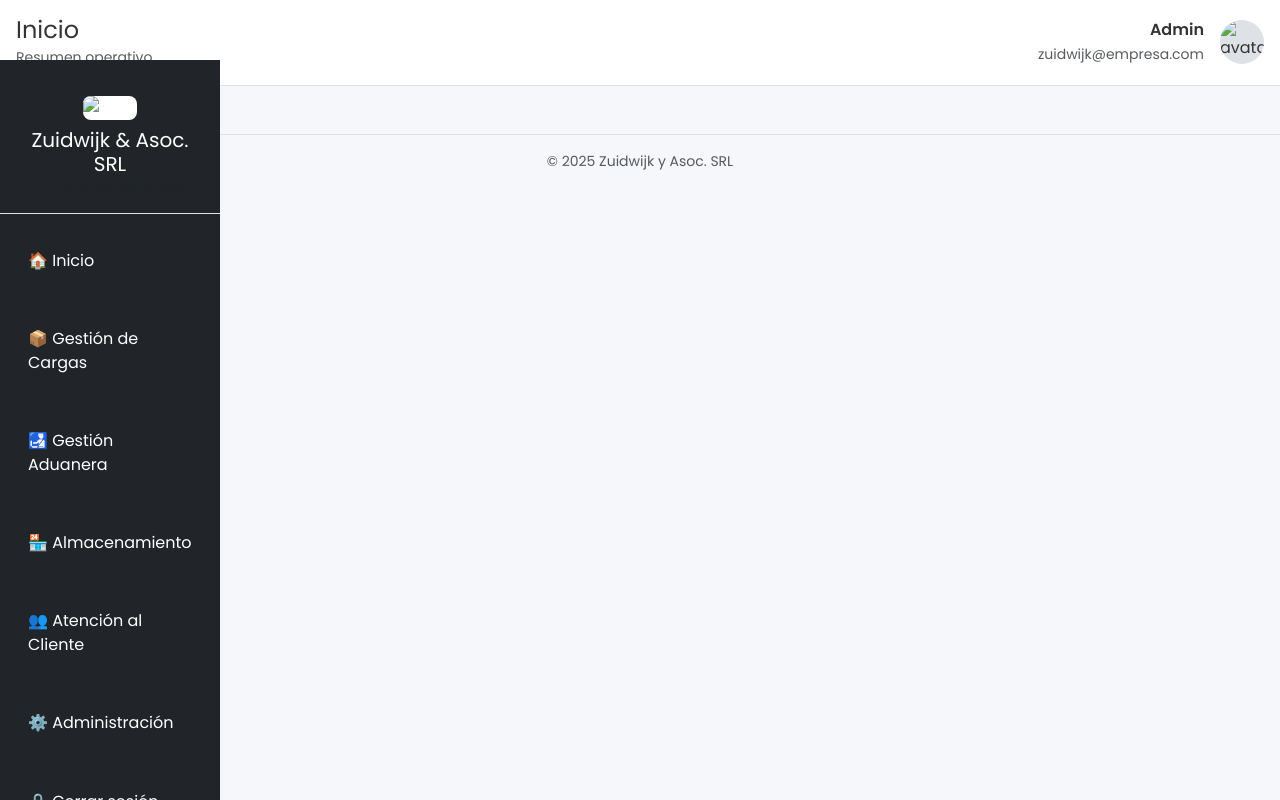
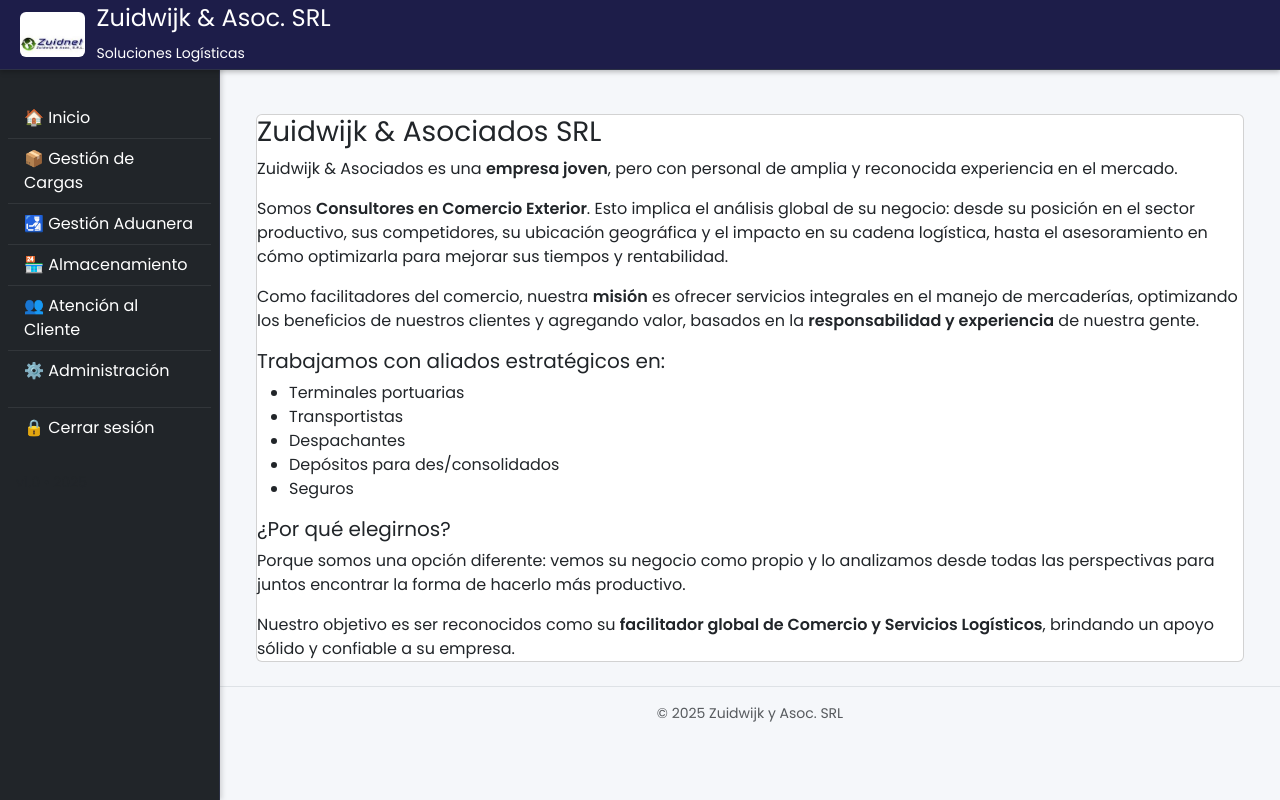
Before and after one commit to MaxiZk/Projecto-Logistica, a plain HTML site: page frontend/index.html in a window 1280 px wide. Drawn offline with nearby package versions, Linux system fonts and the light colour scheme.

Commit message:
Primer commit - base del proyecto

```diff
--- a/frontend/assets/css/style.css
+++ b/frontend/assets/css/style.css
@@ -1,53 +1,5 @@
-/* Fuente moderna */
+/* ======== FUENTE ======== */
 @import url('https://fonts.googleapis.com/css2?family=Poppins:wght@400;600&display=swap');
-
-/* Layout con sidebar */
-.layout {
- display: flex;
-}
-
-/* Sidebar */
-.sidebar {
- width: 220px;
- background: #1a73e8;
- color: white;
- min-height: 100vh;
- padding-top: 20px;
- position: fixed;
- top: 60px; /* bajo el header */
- left: 0;
-}
-
-.sidebar ul {
- list-style: none;
- padding: 0;
- margin: 0;
-}
-
-.sidebar li {
- margin: 15px 0;
-}
-
-.sidebar a {
- text-decoration: none;
- color: white;
- padding: 12px 20px;
- display: flex;
- align-items: center;
- font-weight: 500;
-}
-
-.sidebar a:hover {
- background: #155bb5;
- border-radius: 5px;
-}
-
-/* Contenido principal */
-.content {
- margin-left: 240px; /* espacio para sidebar */
- padding: 20px;
- width: 100%;
-}
 
 body {
  font-family: 'Poppins', sans-serif;
@@ -56,85 +8,71 @@ body {
  color: #333;
 }
 
-/* Header */
+/* ======== LAYOUT ======== */
+.layout {
+ display: flex;
+}
+
+/* ======== SIDEBAR ======== */
+.sidebar {
+ width: 220px;
+ background: #1d1d49;           /* 👉 mismo color que header */
+ color: #fff;
+ min-height: 100vh;
+ padding-top: 90px;             /* espacio bajo el header */
+ position: fixed;
+ top: 0;
+ left: 0;
+ border-right: 1px solid #2c3145; /* separación sutil */
+ box-shadow: 2px 0 5px rgba(0,0,0,0.15);
+}
+
+/* Lista del menú: separadores entre ítems */
+.sidebar ul li{
+ position: relative;
+ margin: 0;
+}
+
+.sidebar ul li + li{
+ border-top: 1px solid rgba(255,255,255,.08);
+}
+
+/* ======== HEADER ======== */
 .header {
- background-color: #1a73e8;
- color: white;
- padding: 15px 20px;
+ position: fixed;
+ top: 0;
+ left: 0;                       /* 👉 arranca al mismo nivel que sidebar */
+ right: 0;
+ height: 70px;
  display: flex;
  justify-content: space-between;
  align-items: center;
- box-shadow: 0 2px 5px rgba(0,0,0,0.1);
+ background: #1d1d49;           /* 👉 mismo color que sidebar */
+ color: #fff;
+ padding: 0 20px;
+ box-shadow: 0 2px 5px rgba(0,0,0,0.25);
+ z-index: 1000;
+ border-bottom: 1px solid #2c3145; /* línea divisoria abajo */
 }
 
-/* Tarjetas */
-.card {
- background: white;
- border-radius: 10px;
- padding: 20px;
- margin: 20px;
- box-shadow: 0 2px 8px rgba(0,0,0,0.1);
+/* Header-left para logo + texto */
+.header-left {
+ display: flex;
+ align-items: center;
+ gap: 12px;
 }
 
-/* Tablas */
-table {
- width: 100%;
- border-collapse: collapse;
- margin-top: 15px;
+.header-logo {
+ height: 45px;
+ width: auto;
+ border-radius: 6px;
+ object-fit: contain;
 }
 
-th, td {
- padding: 12px;
- text-align: left;
+/* ======== CONTENIDO ======== */
+.main {
+ margin-left: 220px;             /* espacio del sidebar */
+ padding-top: 90px;              /* espacio debajo del header */
+ min-height: 100vh;
+ background: #f5f7fa;
 }
-
-thead {
- background-color: #1a73e8;
- color: white;
-}
-
-tr:nth-child(even) {
- background-color: #f2f2f2;
-}
-
-tr:hover {
- background-color: #e8f0fe;
-}
-
-button {
- background: #1a73e8;
- border: none;
- padding: 6px 12px;
- border-radius: 5px;
- color: white;
- cursor: pointer;
- font-size: 14px;
-}
-
-button:hover {
- background: #155bb5;
-}
-
-/* Estados */
-.estado {
- padding: 4px 10px;
- border-radius: 12px;
- font-size: 12px;
- font-weight: bold;
- text-transform: uppercase;
-}
-
-.estado.entregado {
- background: #d4f6dd;
- color: #2e7d32;
-}
-
-.estado.transito {
- background: #fff3cd;
- color: #856404;
-}
-
-.estado.demorado {
- background: #f8d7da;
- color: #721c24;
-}
--- a/frontend/index.html
+++ b/frontend/index.html
@@ -12,11 +12,6 @@
 <div id="app" class="d-flex">
     <!-- Sidebar -->
     <nav id="sidebar" class="sidebar bg-dark text-white">
-        <div class="sidebar-header p-3 text-center border-bottom">
-            <img src="" alt="Logo" id="logo" style="width:72px;height:72px;border-radius:8px;background:#fff;margin-bottom:8px;">
-            <h5 class="m-0">Zuidwijk &amp; Asoc. SRL</h5>
-            <small class="text-muted d-block">Soluciones Logísticas</small>
-        </div>
         <ul class="nav flex-column p-2" id="menu">
             <li class="nav-item"><a class="nav-link text-white active" data-route="home" href="#">🏠 Inicio</a></li>
             <li class="nav-item"><a class="nav-link text-white" data-route="cargas" href="#">📦 Gestión de Cargas</a></li>
@@ -31,22 +26,71 @@
 
     <!-- Main content -->
     <div class="main flex-fill">
-        <header class="d-flex justify-content-between align-items-center p-3 border-bottom bg-white">
-            <div>
-                <h4 class="m-0" id="page-title">Inicio</h4>
-                <small class="text-muted" id="page-subtitle">Resumen operativo</small>
+        <!-- Header con imagen -->
+        <header class="header">
+            <div class="header-left">
+                <img src="./assets/img/header.jpg" class="header-logo" alt="Logo">
+                <div>
+                    <h4>Zuidwijk &amp; Asoc. SRL</h4>
+                    <small>Soluciones Logísticas</small>
+                </div>
             </div>
-            <div class="d-flex align-items-center">
-                <div class="me-3 text-end">
-                    <div class="fw-bold" id="user-name">Admin</div>
-                    <small class="text-muted">zuidwijk@empresa.com</small>
-                </div>
-                <img src="" alt="avatar" style="width:44px;height:44px;border-radius:50%;background:#dee2e6;">
+            <div class="header-right">
             </div>
         </header>
 
+
+
         <main class="p-4" id="view">
             <!-- Views get injected here by app.js -->
+            <!-- Información de la empresa (siempre visible) -->
+            <section class="landing-intro">
+                <div class="container">
+                    <div class="card intro-card">
+                        <div class="intro-body">
+                            <h3 class="intro-title">Zuidwijk &amp; Asociados SRL</h3>
+
+                            <p>
+                                Zuidwijk &amp; Asociados es una <strong>empresa joven</strong>, pero con personal de amplia y reconocida
+                                experiencia en el mercado.
+                            </p>
+
+                            <p>
+                                Somos <strong>Consultores en Comercio Exterior</strong>. Esto implica el análisis global de su negocio:
+                                desde su posición en el sector productivo, sus competidores, su ubicación geográfica y el impacto
+                                en su cadena logística, hasta el asesoramiento en cómo optimizarla para mejorar sus tiempos y
+                                rentabilidad.
+                            </p>
+
+                            <p>
+                                Como facilitadores del comercio, nuestra <strong>misión</strong> es ofrecer servicios integrales en el
+                                manejo de mercaderías, optimizando los beneficios de nuestros clientes y agregando valor,
+                                basados en la <strong>responsabilidad y experiencia</strong> de nuestra gente.
+                            </p>
+
+                            <h5 class="intro-subtitle">Trabajamos con aliados estratégicos en:</h5>
+                            <ul class="intro-list">
+                                <li>Terminales portuarias</li>
+                                <li>Transportistas</li>
+                                <li>Despachantes</li>
+                                <li>Depósitos para des/consolidados</li>
+                                <li>Seguros</li>
+                            </ul>
+
+                            <h5 class="intro-subtitle">¿Por qué elegirnos?</h5>
+                            <p>
+                                Porque somos una opción diferente: vemos su negocio como propio y lo analizamos desde todas las
+                                perspectivas para juntos encontrar la forma de hacerlo más productivo.
+                            </p>
+                            <p class="mb-0">
+                                Nuestro objetivo es ser reconocidos como su <strong>facilitador global de Comercio y Servicios
+                                Logísticos</strong>, brindando un apoyo sólido y confiable a su empresa.
+                            </p>
+                        </div>
+                    </div>
+                </div>
+            </section>
+
         </main>
 
         <footer class="p-3 text-center text-muted border-top small">© 2025 Zuidwijk y Asoc. SRL</footer>
```
Also changed, not shown: frontend/dashboard_admin.html (+1 -16 lines), frontend/assets/img/header.jpg (added), frontend/assets/js/app.js (line endings or trailing spaces).
